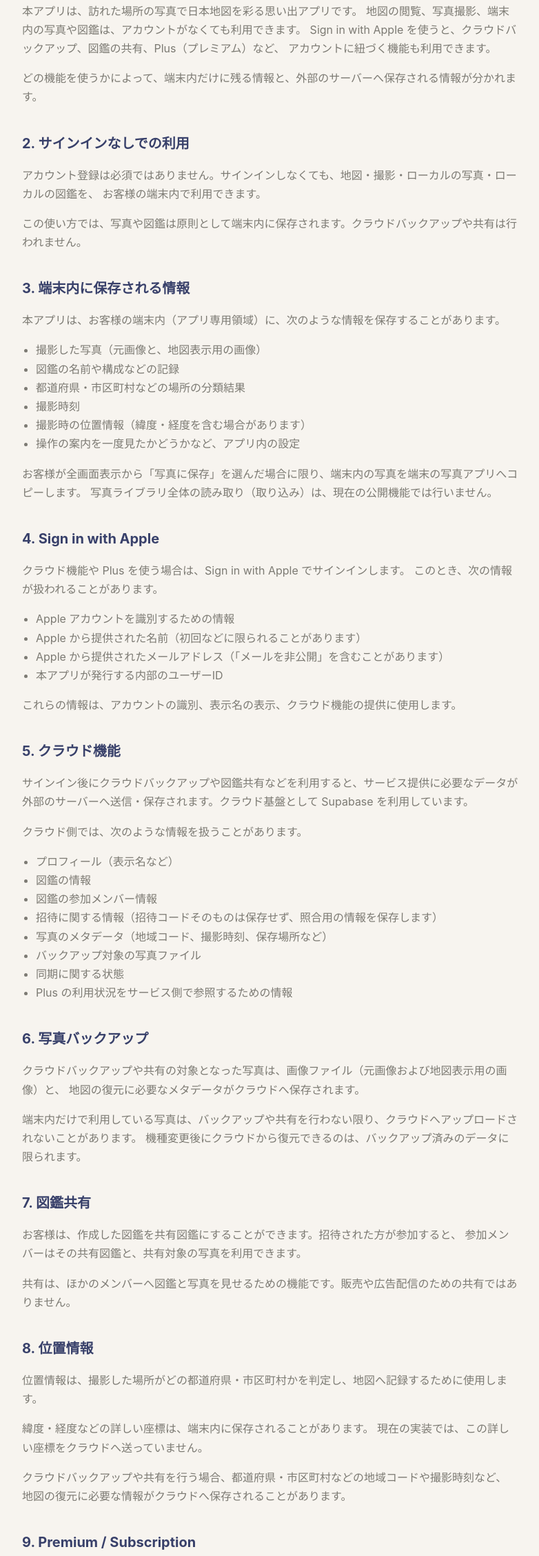
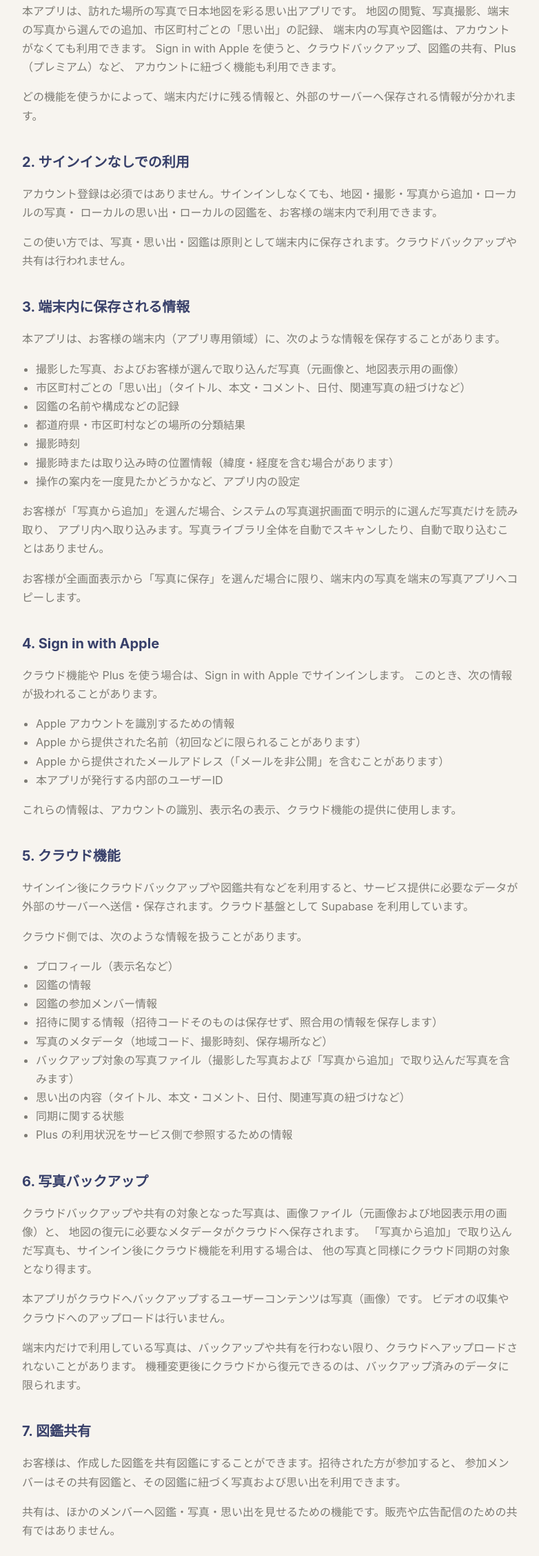
Before and after one commit to dmat913/nihon-zukan-site, a plain HTML site: page privacy/index.html in a window 1280 px wide. Shown: the part 312-2568 px from the top of the page at 69% size, without its empty margins (248-1030 px from the left). Drawn offline with Linux system fonts and the light colour scheme.

Commit message:
docs(privacy): update policy for v1.5.0

```diff
--- a/privacy/index.html
+++ b/privacy/index.html
@@ -28,13 +28,14 @@
       <h1 class="page-title">プライバシーポリシー</h1>
       <p class="page-lead">
         日本図鑑（以下「本アプリ」）における、お客様の情報の取り扱いについて説明します。
-        制定日：2026年7月28日　最終改定日：2026年8月17日
+        制定日：2026年7月28日　最終改定日：2026年9月15日
       </p>
 
       <h2>1. はじめに</h2>
       <p>
         本アプリは、訪れた場所の写真で日本地図を彩る思い出アプリです。
-        地図の閲覧、写真撮影、端末内の写真や図鑑は、アカウントがなくても利用できます。
+        地図の閲覧、写真撮影、端末の写真から選んでの追加、市区町村ごとの「思い出」の記録、
+        端末内の写真や図鑑は、アカウントがなくても利用できます。
         Sign in with Apple を使うと、クラウドバックアップ、図鑑の共有、Plus（プレミアム）など、
         アカウントに紐づく機能も利用できます。
       </p>
@@ -44,26 +45,30 @@
 
       <h2>2. サインインなしでの利用</h2>
       <p>
-        アカウント登録は必須ではありません。サインインしなくても、地図・撮影・ローカルの写真・ローカルの図鑑を、
-        お客様の端末内で利用できます。
+        アカウント登録は必須ではありません。サインインしなくても、地図・撮影・写真から追加・ローカルの写真・
+        ローカルの思い出・ローカルの図鑑を、お客様の端末内で利用できます。
       </p>
       <p>
-        この使い方では、写真や図鑑は原則として端末内に保存されます。クラウドバックアップや共有は行われません。
+        この使い方では、写真・思い出・図鑑は原則として端末内に保存されます。クラウドバックアップや共有は行われません。
       </p>
 
       <h2>3. 端末内に保存される情報</h2>
       <p>本アプリは、お客様の端末内（アプリ専用領域）に、次のような情報を保存することがあります。</p>
       <ul>
-        <li>撮影した写真（元画像と、地図表示用の画像）</li>
+        <li>撮影した写真、およびお客様が選んで取り込んだ写真（元画像と、地図表示用の画像）</li>
+        <li>市区町村ごとの「思い出」（タイトル、本文・コメント、日付、関連写真の紐づけなど）</li>
         <li>図鑑の名前や構成などの記録</li>
         <li>都道府県・市区町村などの場所の分類結果</li>
         <li>撮影時刻</li>
-        <li>撮影時の位置情報（緯度・経度を含む場合があります）</li>
+        <li>撮影時または取り込み時の位置情報（緯度・経度を含む場合があります）</li>
         <li>操作の案内を一度見たかどうかなど、アプリ内の設定</li>
       </ul>
       <p>
+        お客様が「写真から追加」を選んだ場合、システムの写真選択画面で明示的に選んだ写真だけを読み取り、
+        アプリ内へ取り込みます。写真ライブラリ全体を自動でスキャンしたり、自動で取り込むことはありません。
+      </p>
+      <p>
         お客様が全画面表示から「写真に保存」を選んだ場合に限り、端末内の写真を端末の写真アプリへコピーします。
-        写真ライブラリ全体の読み取り（取り込み）は、現在の公開機能では行いません。
       </p>
 
       <h2>4. Sign in with Apple</h2>
@@ -93,7 +98,8 @@
         <li>図鑑の参加メンバー情報</li>
         <li>招待に関する情報（招待コードそのものは保存せず、照合用の情報を保存します）</li>
         <li>写真のメタデータ（地域コード、撮影時刻、保存場所など）</li>
-        <li>バックアップ対象の写真ファイル</li>
+        <li>バックアップ対象の写真ファイル（撮影した写真および「写真から追加」で取り込んだ写真を含みます）</li>
+        <li>思い出の内容（タイトル、本文・コメント、日付、関連写真の紐づけなど）</li>
         <li>同期に関する状態</li>
         <li>Plus の利用状況をサービス側で参照するための情報</li>
       </ul>
@@ -102,6 +108,12 @@
       <p>
         クラウドバックアップや共有の対象となった写真は、画像ファイル（元画像および地図表示用の画像）と、
         地図の復元に必要なメタデータがクラウドへ保存されます。
+        「写真から追加」で取り込んだ写真も、サインイン後にクラウド機能を利用する場合は、
+        他の写真と同様にクラウド同期の対象となり得ます。
+      </p>
+      <p>
+        本アプリがクラウドへバックアップするユーザーコンテンツは写真（画像）です。
+        ビデオの収集やクラウドへのアップロードは行いません。
       </p>
       <p>
         端末内だけで利用している写真は、バックアップや共有を行わない限り、クラウドへアップロードされないことがあります。
@@ -111,15 +123,20 @@
       <h2>7. 図鑑共有</h2>
       <p>
         お客様は、作成した図鑑を共有図鑑にすることができます。招待された方が参加すると、
-        参加メンバーはその共有図鑑と、共有対象の写真を利用できます。
+        参加メンバーはその共有図鑑と、その図鑑に紐づく写真および思い出を利用できます。
       </p>
       <p>
-        共有は、ほかのメンバーへ図鑑と写真を見せるための機能です。販売や広告配信のための共有ではありません。
+        共有は、ほかのメンバーへ図鑑・写真・思い出を見せるための機能です。販売や広告配信のための共有ではありません。
       </p>
 
       <h2>8. 位置情報</h2>
       <p>
-        位置情報は、撮影した場所がどの都道府県・市区町村かを判定し、地図へ記録するために使用します。
+        位置情報は、撮影または取り込んだ場所がどの都道府県・市区町村かを判定し、地図へ記録するために使用します。
+      </p>
+      <p>
+        ライブラリから選択した写真については、写真ライブラリが提供する撮影場所の情報を使い、
+        都道府県・市区町村を判定することがあります。位置情報が使えない写真や、日本国外と判断される写真は、
+        取り込まれないことがあります。
       </p>
       <p>
         緯度・経度などの詳しい座標は、端末内に保存されることがあります。
@@ -153,6 +170,7 @@
       <p>
         本アプリは、お客様の個人情報を販売しません。
         また、現在、広告SDK、独自のアクセス解析SDK、トラッキングSDKは使用していません。
+        お客様の情報を第三者広告のために利用することや、トラッキングを行うことはありません。
       </p>
       <p>
         上記の外部サービスが、サービス提供のために必要な範囲で情報を取り扱うことがあります。
@@ -221,7 +239,7 @@
 
       <p class="note">
         制定日：2026年7月28日<br />
-        最終改定日：2026年8月17日<br />
+        最終改定日：2026年9月15日<br />
         本記載は、現時点の本アプリの仕様に基づく説明です。
       </p>
     </main>
```
